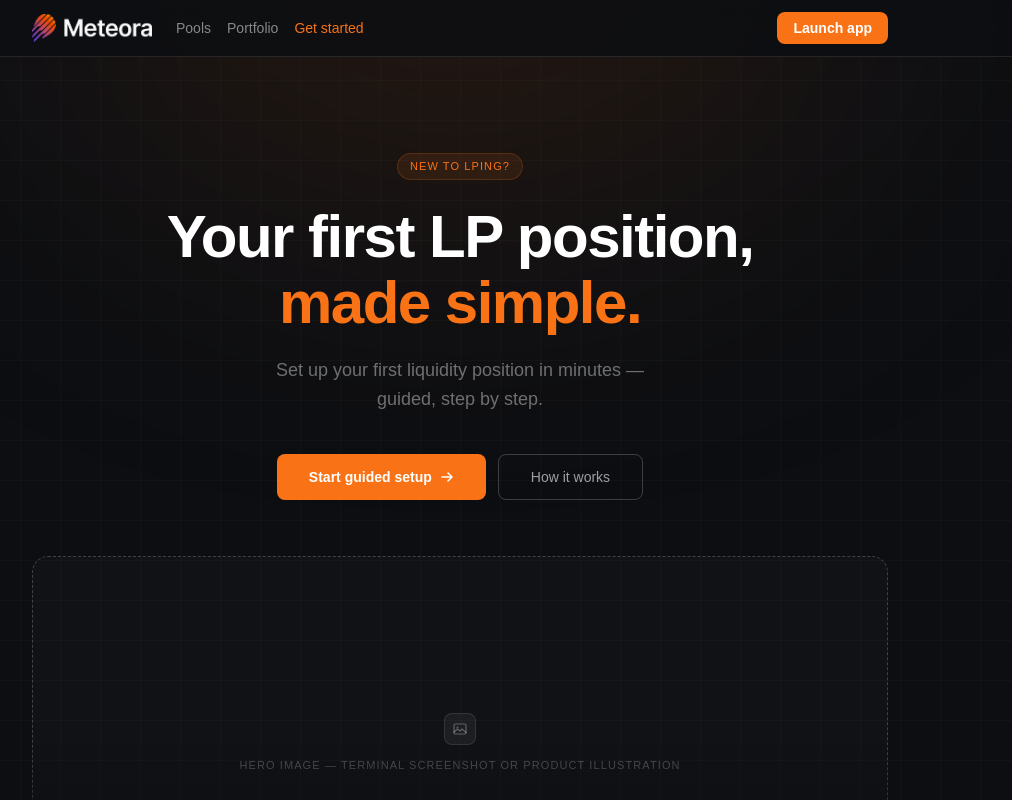
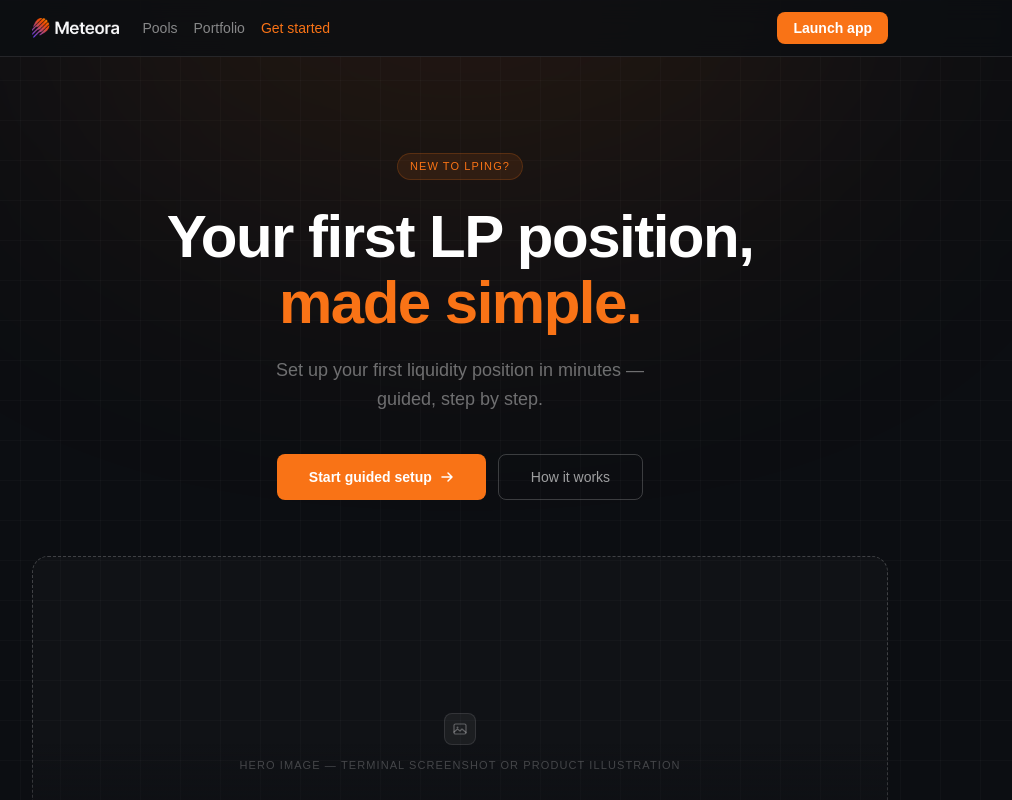
Before and after one commit to zaikshev88/meteora-starter, a Next.js app: page / in a window 1280 px wide. Shown: the top 800 px of the page, without its empty margins (180-1192 px from the left). Built offline with nearby package versions, Linux system fonts and the light colour scheme.

Commit message:
fix logo size in nav

```diff
--- a/app/page.tsx
+++ b/app/page.tsx
@@ -50,7 +50,7 @@ function Nav() {
     <nav className="border-b border-white/10 bg-[#0C0E12]/80 backdrop-blur-md sticky top-0 z-10">
       <div className="max-w-4xl mx-auto px-5 h-14 flex items-center justify-between">
         <div className="flex items-center gap-6">
-          <Image src="/full-logo-on-dark.png" width={120} height={28} alt="Meteora" />
+          <Image src="/full-logo-on-dark.png" width={100} height={20} alt="Meteora" className="h-5 w-auto" />
           <div className="hidden sm:flex items-center gap-4 text-sm text-white/50">
             <a href="#" className="hover:text-white transition-colors">Pools</a>
             <a href="#" className="hover:text-white transition-colors">Portfolio</a>
```
